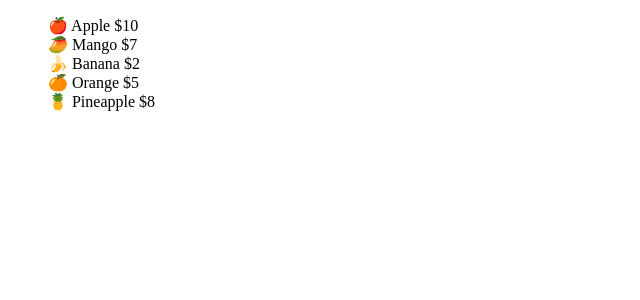
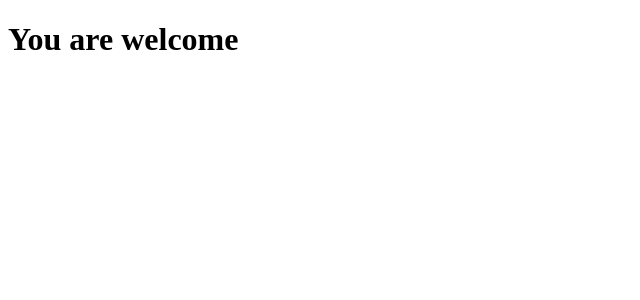
Before and after one commit to DarwinMelaya/Learnin-React, a React (Vite) app in the folder frontend/: page / in a window 1280 px wide. Shown: the top 300 px of the page, without its empty margins (0-640 px from the left). Built offline with nearby package versions, Linux system fonts and the light colour scheme.

Commit message:
Conditionally Rendering JSX & Components

```diff
--- a/frontend/src/App.jsx
+++ b/frontend/src/App.jsx
@@ -1,9 +1,9 @@
-import Fruits from "./components/Fruits";
+import CondtionalComponent from "./components/CondtionalComponent";
 
 function App() {
   return (
     <div className="App">
-      <Fruits />
+      <CondtionalComponent />
     </div>
   );
 }
--- /dev/null
+++ b/frontend/src/components/Code.jsx
@@ -0,0 +1,7 @@
+export default function Code() {
+  return (
+    <div>
+      <h1>Code Every Day</h1>
+    </div>
+  );
+}
--- /dev/null
+++ b/frontend/src/components/CondtionalComponent.jsx
@@ -0,0 +1,11 @@
+import Welcome from "./Welcome";
+import Code from "./Code";
+
+export default function CondtionalComponent() {
+  const display = true;
+  if (display) {
+    return <Welcome />;
+  } else {
+    return <Code />;
+  }
+}
--- a/frontend/src/components/Fruit.jsx
+++ b/frontend/src/components/Fruit.jsx
@@ -1,7 +1,7 @@
 export default function Fruit({ name, price, emoji }) {
   return (
-    <div>
+    <li>
       {emoji} {name} ${price}
-    </div>
+    </li>
   );
 }
--- /dev/null
+++ b/frontend/src/components/Welcome.jsx
@@ -0,0 +1,7 @@
+export default function Welcome() {
+  return (
+    <div>
+      <h1>You are welcome</h1>
+    </div>
+  );
+}
```
